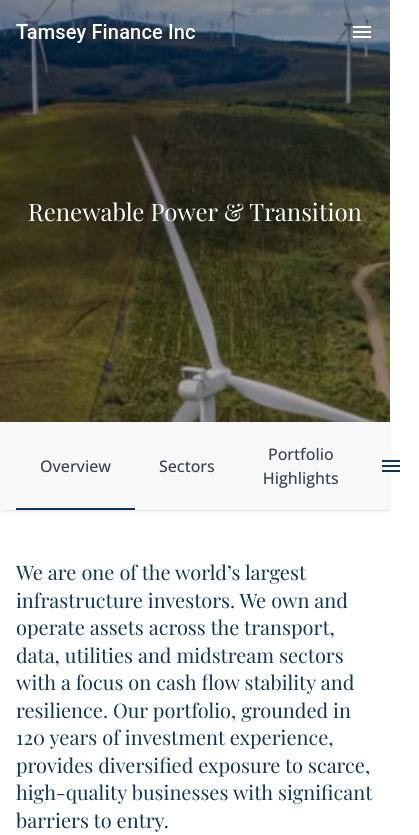
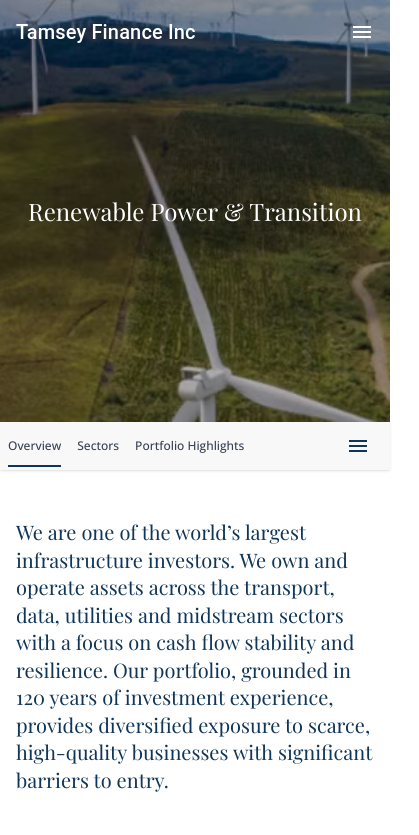
Before and after one commit to Esseh12/Brookfield-project, a React (Vite) app: page /our-businesses/infrastructure in a window 390 px wide. Shown: the top 835 px of the page, 419 px wide, since content can reach past the window. Built offline with nearby package versions, Linux system fonts and the light colour scheme; the HTML template or start-up script is replaced by a standard one; a web font is replaced by a local one.

Commit message:
feat: enhance navigation components with URL support and mobile menu functionality

```diff
--- a/src/Pages/Businesses/Components/QuickNavs.jsx
+++ b/src/Pages/Businesses/Components/QuickNavs.jsx
@@ -29,10 +29,10 @@ const QuickNav = () => {
 	return (
 		<>
 			<div className='bg-[#f8f8f8] sticky top-0 z-50 shadow-sm transition-all duration-300'>
-				<div className='container mx-auto px-4'>
+				<div className='container mx-auto px-2 sm:px-4'>
 					<div className='flex justify-between items-center'>
 						{/* Left navigation items */}
-						<div className='flex'>
+						<div className='flex space-x-4'>
 							{navItems.map((item) => {
 								const target = item.toLowerCase().replace(/ /g, '');
 								const isActive = active === item;
@@ -46,7 +46,7 @@ const QuickNav = () => {
 										}}
 										onMouseEnter={() => setHovered(item)}
 										onMouseLeave={() => setHovered(null)}
-										className='px-6 py-5 font-medium text-gray-700 relative'>
+										className='md:px-3 py-3 text-[12px] md:text-sm font-medium text-gray-700 relative'>
 										{item}
 										{(isActive || isHovered) && (
 											<div className='absolute bottom-0 left-0 w-full h-[2px] bg-[#0f3557]'></div>
@@ -57,14 +57,14 @@ const QuickNav = () => {
 						</div>
 
 						{/* Desktop Right navigation items */}
-						<div className='hidden sm:flex'>
+						<div className='hidden sm:flex space-x-4'>
 							{rightNavItems.map((item) => {
 								const Icon = item.icon;
 								const isHovered = hovered === item.name;
 								return (
 									<button
 										key={item.name}
-										className={`flex items-center px-8 py-5 transition-colors duration-300 ${
+										className={`flex items-center md:px-4 py-3 transition-colors duration-300 ${
 											isHovered
 												? 'bg-[#c6d8ef] text-[#0f3557]'
 												: 'bg-blue-50 text-gray-700'
@@ -76,7 +76,7 @@ const QuickNav = () => {
 												isHovered ? 'text-[#0f3557]' : ''
 											}`}
 										/>
-										<span className='font-medium'>{item.name}</span>
+										<span className='font-medium text-sm'>{item.name}</span>
 										{/* Uncomment to add arrow animation on Insights */}
 										{/* {item.name === 'Insights' && isHovered && (
                       <IoMdArrowForward className="ml-2 text-[#0f3557]" />
@@ -90,7 +90,7 @@ const QuickNav = () => {
 						<div className='sm:hidden'>
 							<button
 								onClick={toggleMobileMenu}
-								className='p-4 focus:outline-none transition-colors duration-300'>
+								className='p-3 focus:outline-none transition-colors duration-300'>
 								{mobileMenuOpen ? (
 									<IoMdClose size={24} />
 								) : (
@@ -110,13 +110,13 @@ const QuickNav = () => {
 								return (
 									<button
 										key={item.name}
-										className='flex items-center px-6 py-4 border-t border-gray-200 transition-colors duration-300 hover:bg-[#c6d8ef] hover:text-[#0f3557]'
+										className='flex items-center px-4 py-3 border-t border-gray-200 transition-colors duration-300 hover:bg-[#c6d8ef] hover:text-[#0f3557]'
 										onClick={() => {
 											// Optional: close the menu on selection
 											setMobileMenuOpen(false);
 										}}>
 										<Icon className='w-5 h-5 mr-2' />
-										<span className='font-medium'>{item.name}</span>
+										<span className='font-medium text-sm'>{item.name}</span>
 									</button>
 								);
 							})}
@@ -127,8 +127,8 @@ const QuickNav = () => {
 
 			{/* View All Insights section - visible only when Insights is hovered on desktop */}
 			{hovered === 'Insights' && (
-				<div className='hidden sm:block bg-[#c6d8ef] py-4 px-8 md:flex items-center ml-auto max-w-2xl transition-all duration-300'>
-					<div className='text-blue-600 font-medium flex items-center'>
+				<div className='hidden sm:block bg-[#c6d8ef] py-3 px-4 md:flex items-center ml-auto max-w-2xl transition-all duration-300'>
+					<div className='text-blue-600 font-medium flex items-center text-sm'>
 						View All Insights
 						<IoMdArrowForward className='ml-2' />
 					</div>
```
